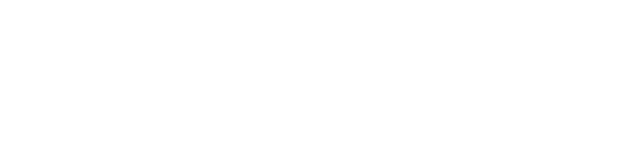
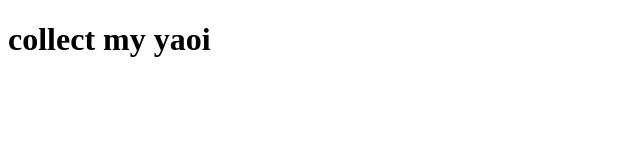
Before and after one commit to 20SpencerPWhite09/Waterloggedapple.waow, a plain HTML site: page index.html in a window 1280 px wide. Shown: the whole page, without its empty margins (0-640 px from the left). Drawn offline with Linux system fonts and the light colour scheme.

Commit message:
ljdflkjhgadfliugwerljhbasdfouytwefljhvaerdouygar

```diff
--- a/index.html
+++ b/index.html
@@ -1,6 +1,7 @@
 <!DOCTYPE HTML>
   <html>
     <head>
+      <h1>collect my yaoi</h1>
 
     </head>
     <body>
```
